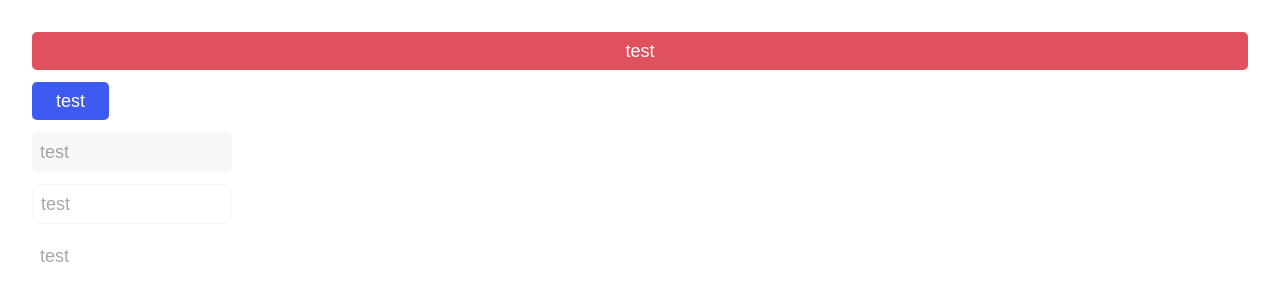
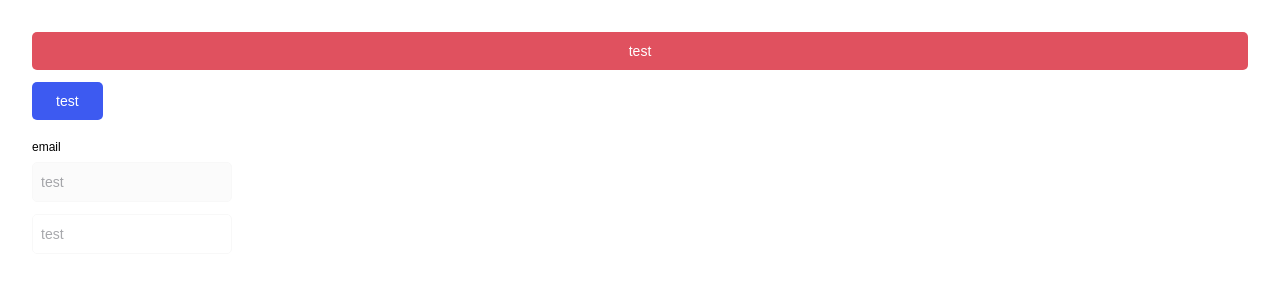
Before and after one commit to MRR-Drones/dashboard-frontend, a React (Create React App) app: page / in a window 1280 px wide. Shown: the top 300 px of the page. Built offline with nearby package versions, Linux system fonts and the light colour scheme.

Commit message:
Correct styling and label

```diff
--- a/src/components/Input/Input.jsx
+++ b/src/components/Input/Input.jsx
@@ -1,8 +1,10 @@
 import React from 'react';
 import './Input.scss';
 
-export default function Input({ handleChange, value, placeholder, outline, white, fullwidth }) {
+export default function Input({ label, handleChange, value, placeholder, outline, white, fullwidth }) {
   return (
+    <div className="Input">
+      {label && <p className="label">{label}</p>}
       <div className="input-wrapper">
         <input
           type="text"
@@ -14,5 +16,6 @@ export default function Input({ handleChange, value, placeholder, outline, white
           id="input"
         />
       </div>
+    </div>
   );
 }
--- a/src/components/Input/Input.scss
+++ b/src/components/Input/Input.scss
@@ -1,16 +1,21 @@
 @import 'src/styles/variables';
 
+.Input{
+
+    .label{
+        font-size: $font-small;
+    }
     .input-wrapper {
         position: relative;
         max-width: 100%;
         overflow: hidden;
         display: grid;
 
-    .input {
+        input {
             margin: 0;
             height: 40px;
-        background-color: $light-gray;
-        border: none;
+            background-color: $super-light-gray;
+            border: 1.5px solid $light-gray;
             color: $black;
             border-radius: $border-radius-5;
             width: 200px;
@@ -20,10 +25,7 @@
                 color: rgba($black, 0.4);
             }
             &.white {
-            background-color: white;
-        }
-        &.outline {
-            border: 1px solid $light-gray;
+                border: 1.5px solid $light-gray;
                 background-color: white;
                 border-radius: $border-radius-5;
             }
@@ -31,5 +33,5 @@
                 width: 100%;
             }
         }
-
     }
+}
--- a/src/pages/Home/Home.jsx
+++ b/src/pages/Home/Home.jsx
@@ -12,8 +12,7 @@ export default function Home() {
         test
       </Button>
       <Button>test</Button>
-      <Input placeholder="test" />
-      <Input outline placeholder="test" />
+      <Input label="email" placeholder="test" />
       <Input white placeholder="test" />
     </div>
   );
--- a/src/styles/_variables.scss
+++ b/src/styles/_variables.scss
@@ -2,6 +2,7 @@
 $black: 000;
 $blue: #3D5AF1;
 $white: #fff;
+$super-light-gray:#FBFBFB;
 $light-gray: #F8F8F8;
 $black: #23262F;
 
@@ -16,7 +17,9 @@ $font-h1: 40px;
 $font-h2: 28px;
 $font-h3: 22px;
 $font-h4: 18px;
-$font-paragraph: 18px;
+$font-large: 18px;
+$font-normal: 14px;
+$font-small: 12px;
 
 // Font weights
 $font-weight-thin: 199;
--- a/src/styles/fonts.scss
+++ b/src/styles/fonts.scss
@@ -37,7 +37,7 @@ li,
 input,
 textarea,
 button {
-  font-size: $font-paragraph;
+  font-size: $font-normal;
   font-weight: $font-weight-regular;
   line-height: 30px;
 }
```
Lines whose indentation alone changed are shown as unchanged.
